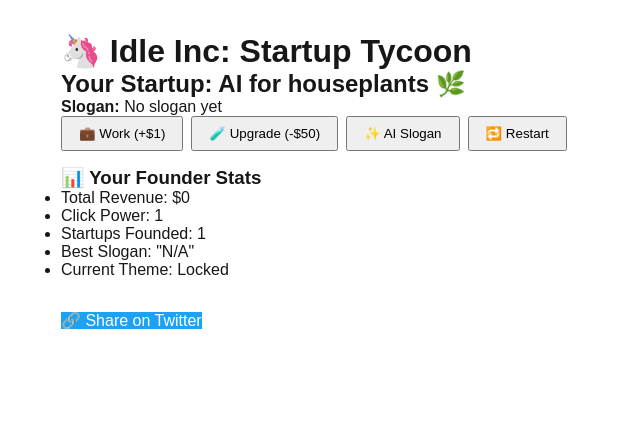
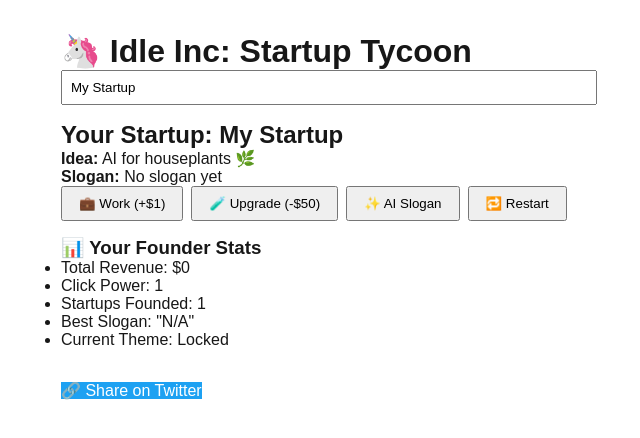
Before and after one commit to calexj23/idle-inc-clean, a Next.js app: page / in a window 1280 px wide. Shown: the top 438 px of the page, without its empty margins (311-951 px from the left). Built offline with nearby package versions, Linux system fonts and the light colour scheme.

Commit message:
Phase 4: Add startup naming and surprise event engine

```diff
--- a/pages/index.tsx
+++ b/pages/index.tsx
@@ -1,4 +1,4 @@
-import React, { useState, useEffect } from "react";
+import React, { useState } from "react";
 
 const defaultSlogans = [
   "Disrupting mediocrity with chaotic brilliance.",
@@ -16,24 +16,27 @@ const productIdeas = [
   "GPT-powered meditation yelling app 😤🧘‍♂️",
 ];
 
-const upgradeFlavors = [
-  "Pivot to enterprise clients 📊",
-  "Launch quirky billboard campaign 🚀",
-  "Hire a very loud intern 📣",
-  "Add a blockchain just because 🔗",
-  "Replace dev team with ChatGPT 🤖",
+const events = [
+  { message: "🔥 Your pitch went viral!", delta: 100 },
+  { message: "😬 Server costs spiked!", delta: -40 },
+  { message: "🎉 Angel investor bonus!", delta: 200 },
+  { message: "💸 Paid influencer scandal!", delta: -60 },
+  { message: "🚀 Feature got Product Hunt love!", delta: 150 },
 ];
 
 export default function Home() {
-  const [revenue, setRevenue] = useState<number>(0);
-  const [clickPower, setClickPower] = useState<number>(1);
-  const [level, setLevel] = useState<number>(1);
-  const [product, setProduct] = useState<string>(productIdeas[0]);
-  const [slogan, setSlogan] = useState<string>("");
-  const [theme, setTheme] = useState<string>("default");
-  const [startupsFounded, setStartupsFounded] = useState<number>(1);
-  const [bestSlogan, setBestSlogan] = useState<string>("");
-  const [themeUnlocked, setThemeUnlocked] = useState<boolean>(false);
+  const [startupName, setStartupName] = useState("My Startup");
+  const [revenue, setRevenue] = useState(0);
+  const [clickPower, setClickPower] = useState(1);
+  const [level, setLevel] = useState(1);
+  const [product, setProduct] = useState(productIdeas[0]);
+  const [slogan, setSlogan] = useState("");
+  const [theme, setTheme] = useState("default");
+  const [startupsFounded, setStartupsFounded] = useState(1);
+  const [bestSlogan, setBestSlogan] = useState("");
+  const [themeUnlocked, setThemeUnlocked] = useState(false);
+  const [clickCount, setClickCount] = useState(0);
+  const [eventPopup, setEventPopup] = useState<string | null>(null);
 
   const generateSlogan = async () => {
     try {
@@ -52,8 +55,20 @@ export default function Home() {
     }
   };
 
+  const triggerRandomEvent = () => {
+    const event = events[Math.floor(Math.random() * events.length)];
+    setEventPopup(`${event.message} ${event.delta > 0 ? "+$" : "-$"}${Math.abs(event.delta)}`);
+    setRevenue(prev => Math.max(prev + event.delta, 0));
+    setTimeout(() => setEventPopup(null), 3000);
+  };
+
   const handleWork = () => {
     setRevenue(prev => prev + clickPower);
+    setClickCount(prev => {
+      const newCount = prev + 1;
+      if (newCount % 10 === 0) triggerRandomEvent();
+      return newCount;
+    });
   };
 
   const handleUpgrade = () => {
@@ -73,7 +88,8 @@ export default function Home() {
     setRevenue(0);
     setClickPower(1);
     setLevel(1);
-    setStartupsFounded((prev) => prev + 1);
+    setStartupsFounded(prev => prev + 1);
+    setClickCount(0);
     const nextIdea = productIdeas[Math.floor(Math.random() * productIdeas.length)];
     setProduct(nextIdea);
     setSlogan("");
@@ -85,10 +101,19 @@ export default function Home() {
   };
 
   return (
-    <main style={{ fontFamily: "sans-serif", padding: "2rem", maxWidth: 600, margin: "auto" }}>
+    <main style={{ fontFamily: "sans-serif", padding: "2rem", maxWidth: 600, margin: "auto", position: "relative" }}>
       <h1>🦄 Idle Inc: Startup Tycoon</h1>
 
-      <h2>Your Startup: {product}</h2>
+      <input
+        type="text"
+        placeholder="Enter your startup name"
+        value={startupName}
+        onChange={(e) => setStartupName(e.target.value)}
+        style={{ padding: "0.5rem", width: "100%", marginBottom: "1rem" }}
+      />
+
+      <h2>Your Startup: {startupName}</h2>
+      <p><strong>Idea:</strong> {product}</p>
       <p><strong>Slogan:</strong> {slogan || "No slogan yet"}</p>
 
       <div style={{ marginBottom: "1rem" }}>
@@ -99,6 +124,21 @@ export default function Home() {
         <button onClick={generateSlogan} style={{ padding: "0.5rem 1rem", marginLeft: "0.5rem" }}>✨ AI Slogan</button>
         <button onClick={startNewStartup} style={{ padding: "0.5rem 1rem", marginLeft: "0.5rem" }}>🔁 Restart</button>
       </div>
+
+      {eventPopup && (
+        <div style={{
+          position: "absolute",
+          top: "10px",
+          left: "50%",
+          transform: "translateX(-50%)",
+          background: "#fff",
+          color: "#333",
+          padding: "0.75rem 1.5rem",
+          borderRadius: "8px",
+          boxShadow: "0 4px 12px rgba(0,0,0,0.2)",
+          fontWeight: "bold",
+        }}>{eventPopup}</div>
+      )}
 
       <h3>📊 Your Founder Stats</h3>
       <ul>
@@ -111,7 +151,7 @@ export default function Home() {
 
       <div style={{ marginTop: "2rem" }}>
         <a
-          href={`https://twitter.com/intent/tweet?text=I built a startup called ${product} and earned $${revenue}! Slogan: ${slogan}`}
+          href={`https://twitter.com/intent/tweet?text=I built ${startupName} and earned $${revenue}! Slogan: ${slogan}`}
           target="_blank"
           rel="noopener noreferrer"
           style={styleMap[theme]}
```
